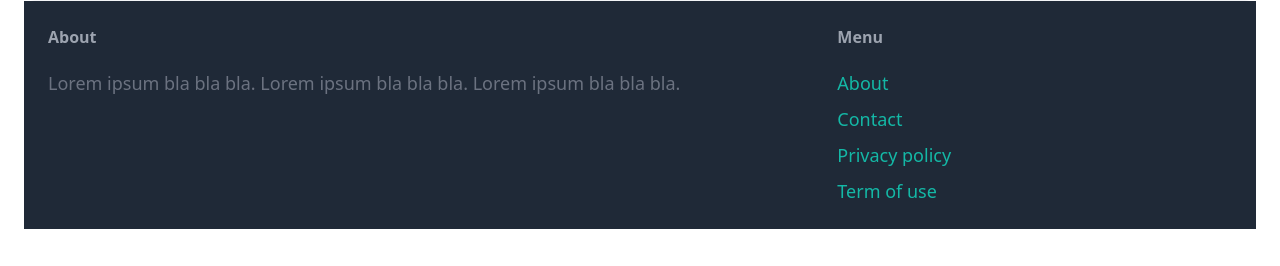
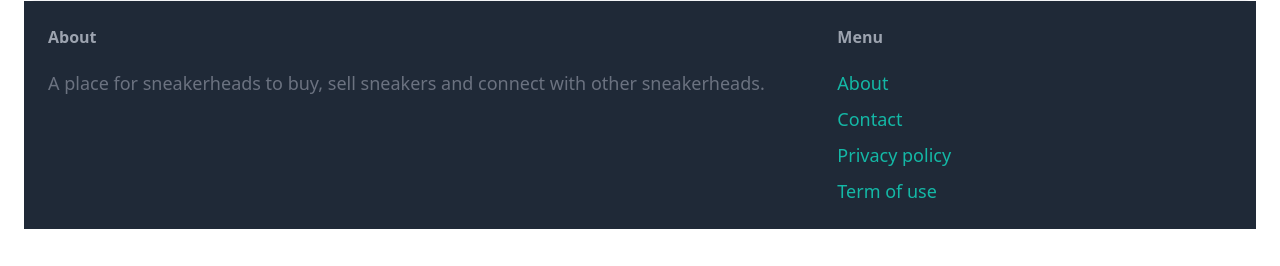
Before and after one commit to whadadogdoin/Superkicks, a Django app: template sneakerheads/core/templates/core/index.html in a window 1280 px wide. Shown: the part 500-766 px from the top of the page. Run offline with Django 3.2, Linux system fonts and the light colour scheme; the template is opened without the code that fills it, so the values that code supplies are empty; some libraries are stand-ins or nearby versions.

Commit message:
Update base.html

```diff
--- a/sneakerheads/core/templates/core/base.html
+++ b/sneakerheads/core/templates/core/base.html
@@ -38,7 +38,7 @@
             <div class="w-2/3 pr-10">
                 <h3 class="mb-5 font-semibold text-gray-400">About</h3>
 
-                <p class="text-lg text-gray-500">Lorem ipsum bla bla bla. Lorem ipsum bla bla bla. Lorem ipsum bla bla bla.</p>
+                <p class="text-lg text-gray-500">A place for sneakerheads to buy, sell sneakers and connect with other sneakerheads.</p>
             </div>
 
             <div class="w-1/3">
```
